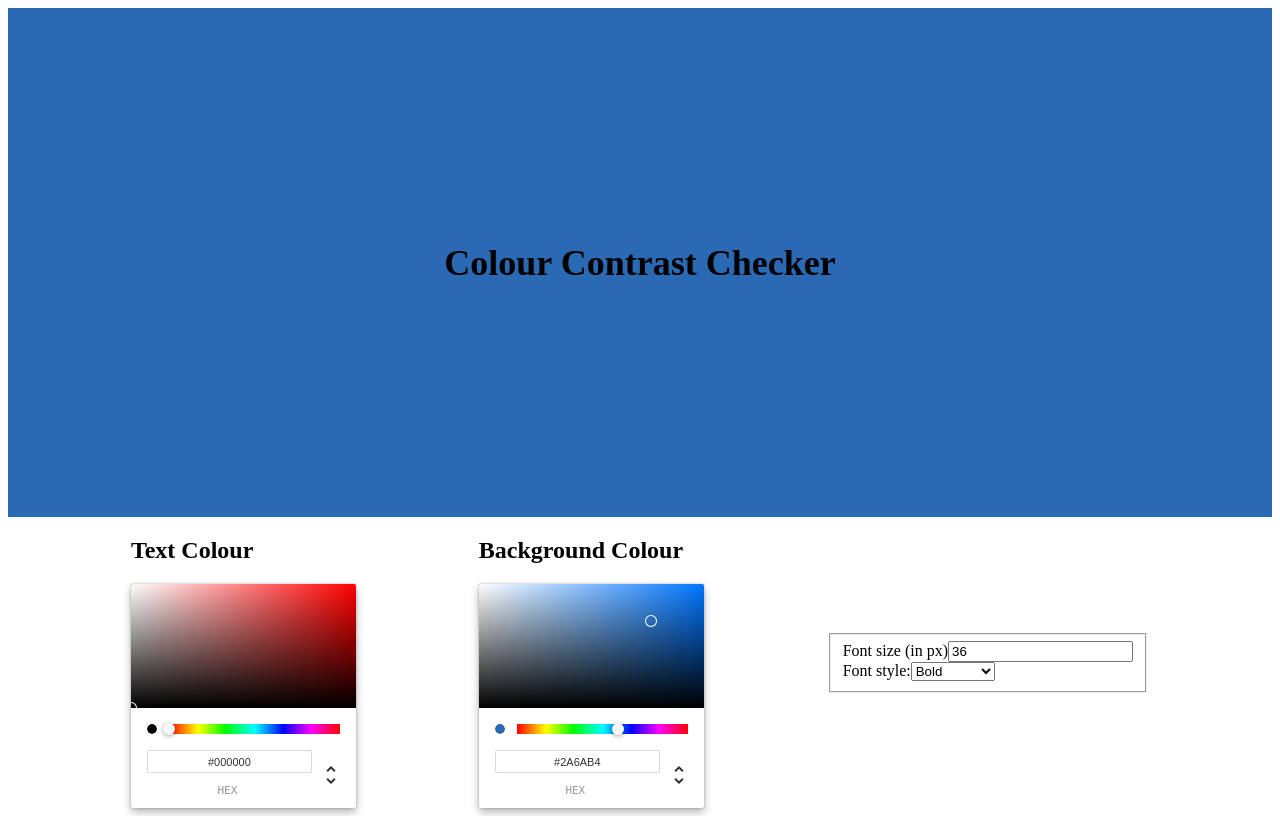
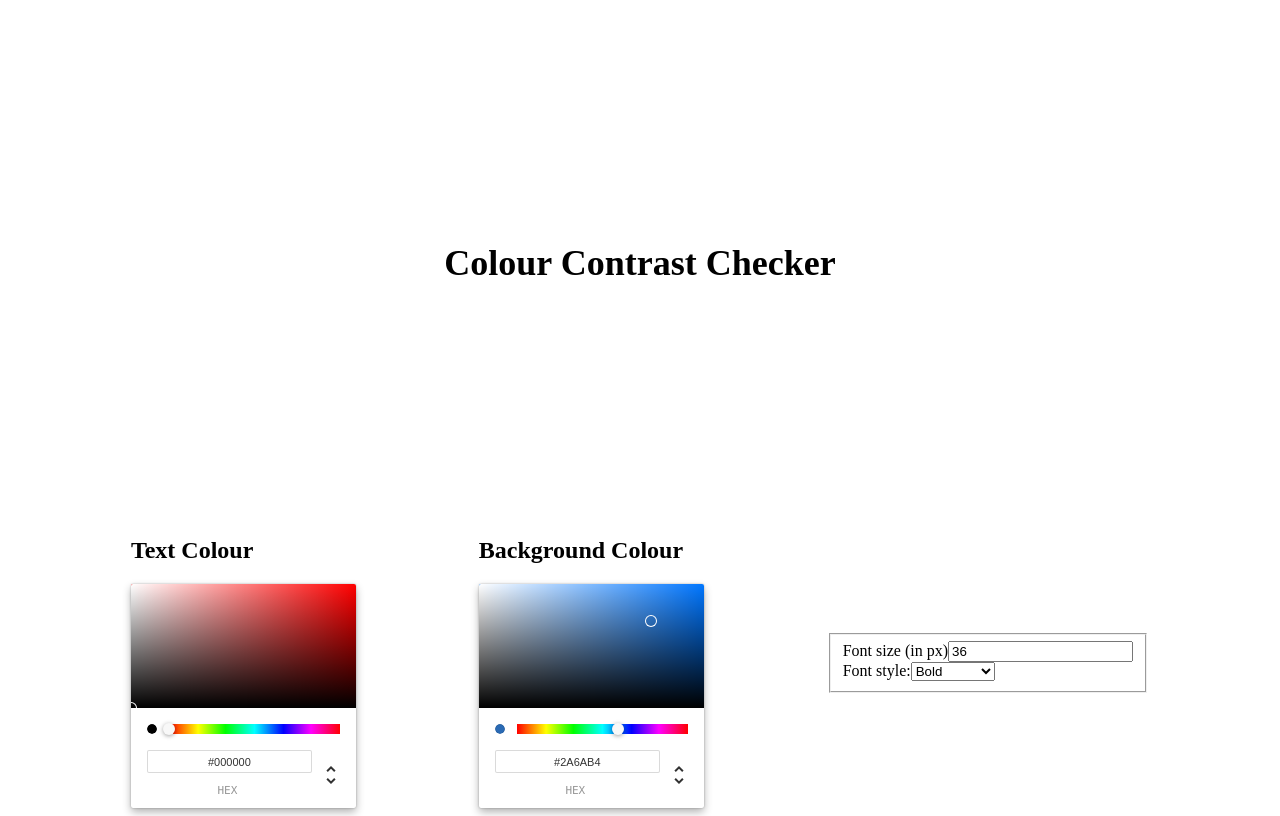
Before and after one commit to marcelpoz/color-contrast, a React app: page / in a window 1280 px wide. Shown: the top 816 px of the page. Built offline with nearby package versions, Linux system fonts and the light colour scheme.

Commit message:
🔨 Apply hex value to Preview

```diff
--- a/src/js/components/Preview.jsx
+++ b/src/js/components/Preview.jsx
@@ -12,7 +12,7 @@ const Preview = () => {
         flexFlow: 'column nowrap',
         alignItems: 'center',
         justifyContent: 'center',
-        backgroundColor: bgColour || '#FFFFFF',
+        backgroundColor: bgColour.hex || '#FFFFFF',
         flexGrow: 1,
       }}
     >
@@ -25,7 +25,7 @@ const Preview = () => {
           textAlign: 'center',
           background: 'transparent',
           border: 0,
-          color: textColour || '#000000',
+          color: textColour.hex || '#000000',
           fontSize: fontSize || 16,
           fontWeight: fontWeight || 400,
         }}
```
